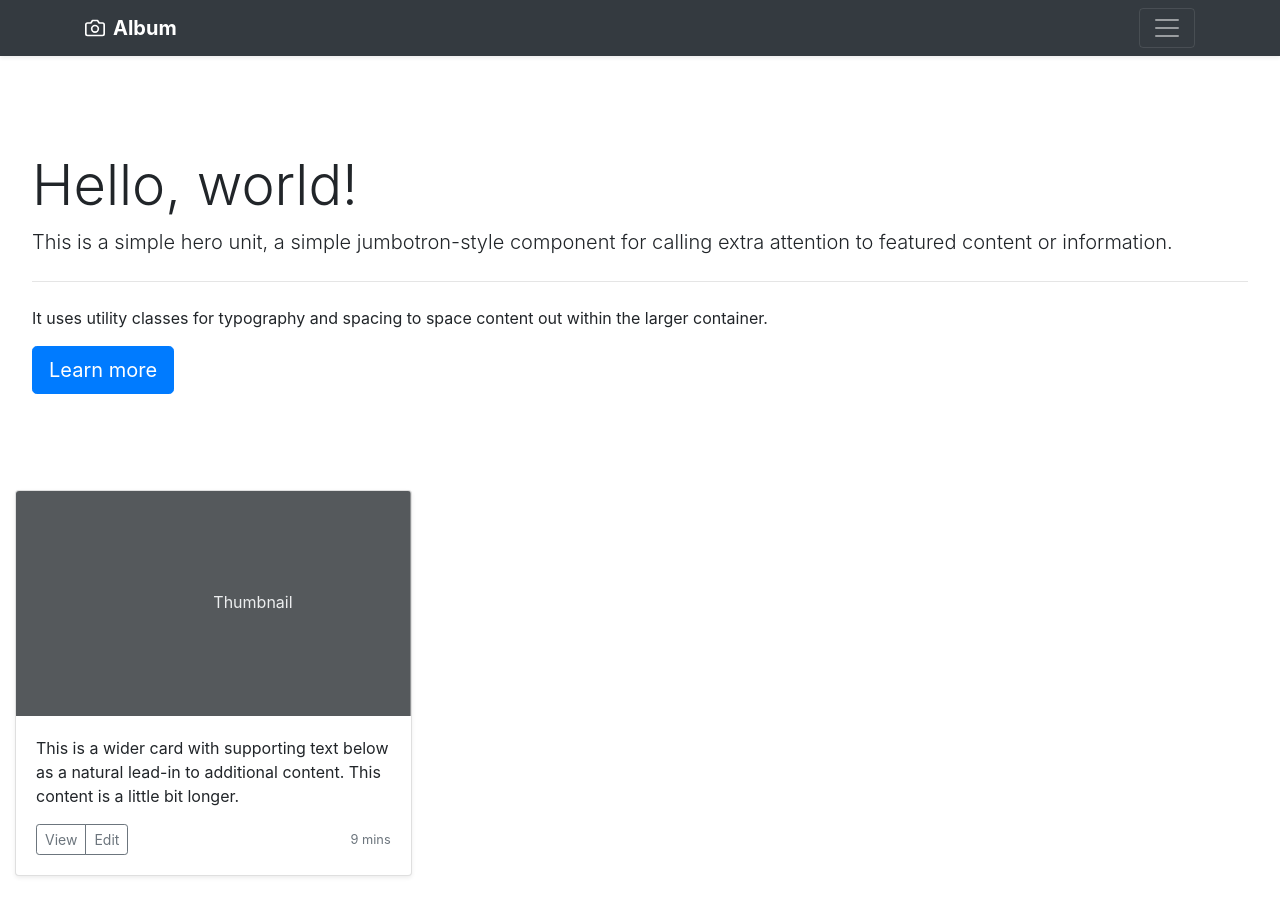
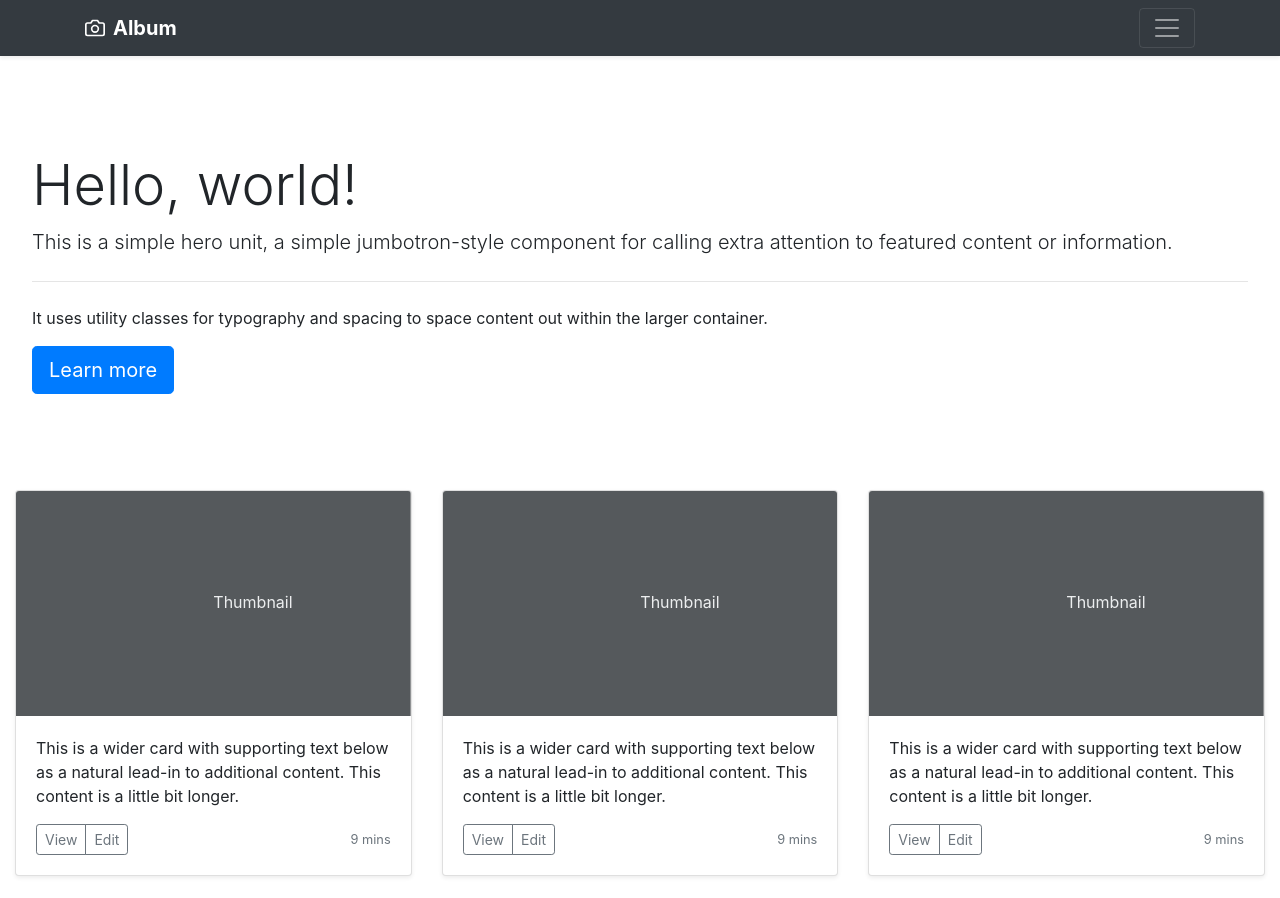
Before and after one commit to ImsirovicAjdin/angular-7p6mhd, an Angular app: page / in a window 1280 px wide. Shown: the top 898 px of the page. Built offline with nearby package versions, Linux system fonts and the light colour scheme.

Commit message:
Repeat the cards

```diff
--- a/src/app/cards/cards.component.html
+++ b/src/app/cards/cards.component.html
@@ -1,6 +1,6 @@
 <div class="container-fluid">
 	<div class="row">
-		<div class="col-md-4">
+		<div class="col-md-4" *ngFor="let card of ','.repeat(12).split(',')">
       <div class="card mb-4 shadow-sm">
         <svg class="bd-placeholder-img card-img-top" width="100%" height="225" xmlns="http://www.w3.org/2000/svg"
           preserveAspectRatio="xMidYMid slice" focusable="false" role="img" aria-label="Placeholder: Thumbnail">
```
